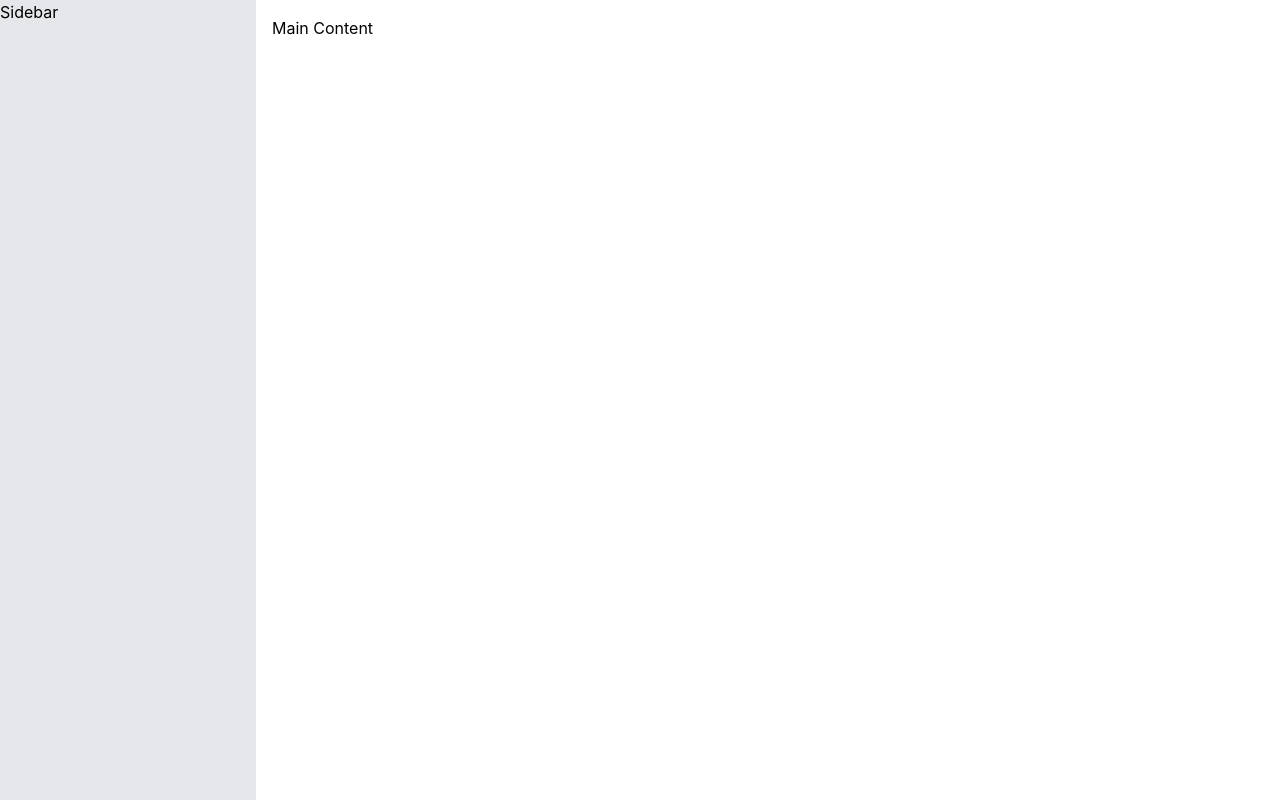
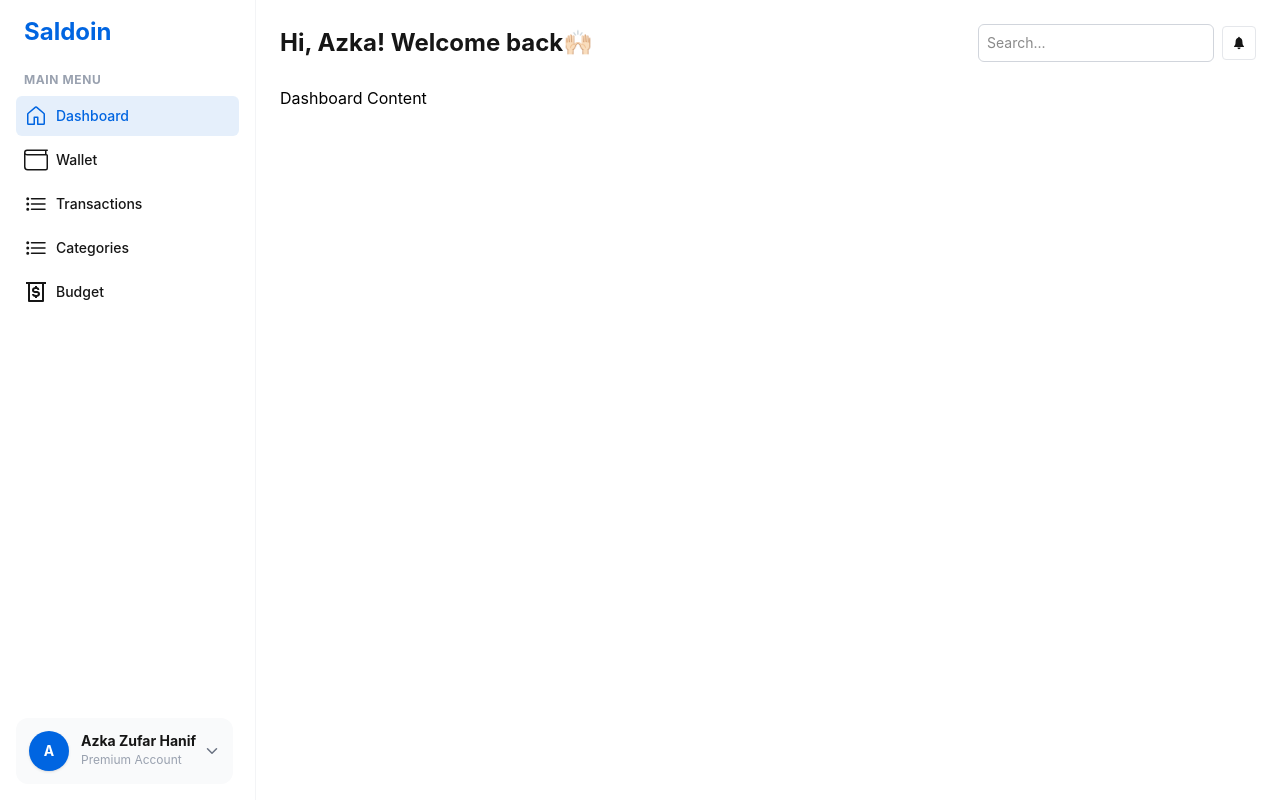
Before and after one commit to azkazhanif/saldoin-web, a React (Vite) app: page /dashboard in a window 1280 px wide. Built offline with nearby package versions, Linux system fonts and the light colour scheme.

Commit message:
feat (dashboard): add main layout and responsive to mobile

```diff
--- /dev/null
+++ b/src/components/atoms/navigation/NavLink.tsx
@@ -0,0 +1,33 @@
+import React from "react";
+import { useLocation } from "react-router";
+
+interface NavLinkProps {
+  href: string;
+  icon: React.ComponentType<{ className?: string }>;
+  label: string;
+}
+
+const NavLink = ({ href, icon: Icon, label }: NavLinkProps) => {
+  const location = useLocation();
+  const isActive = href === "/"
+    ? location.pathname === "/"
+    : href !== "" && location.pathname.startsWith(href);
+
+  return (
+    <li className="flex-1 md:flex-initial">
+      <a
+        href={href || "#"}
+        className={`text-black font-medium text-xs md:text-sm flex flex-col md:flex-row items-center gap-1 md:gap-2 p-2 rounded-md transition-all justify-center md:justify-start ${
+          isActive
+            ? "text-blue bg-blue/10"
+            : "hover:text-blue hover:bg-blue/10"
+        }`}
+      >
+        <Icon className="w-5 h-5 md:w-6 md:h-6" />
+        <span className="text-[10px] md:text-sm">{label}</span>
+      </a>
+    </li>
+  );
+};
+
+export default NavLink;
--- /dev/null
+++ b/src/components/organisms/main/Header.tsx
@@ -0,0 +1,20 @@
+import Input from "../../atoms/form/Input";
+import { IoIosNotifications } from "react-icons/io";
+
+const Header = () => {
+  return (
+    <header className="flex items-center justify-between">
+      <h1 className="text-2xl font-bold text-black">
+        Hi, Azka! Welcome back🙌🏻
+      </h1>
+      <div className="flex items-center space-x-2">
+        <Input type="text" placeholder="Search..." id="search" name="search" />
+        <button className="bg-white border border-gray-200 p-2 rounded text-black">
+          <IoIosNotifications />
+        </button>
+      </div>
+    </header>
+  );
+};
+
+export default Header;
--- /dev/null
+++ b/src/components/organisms/main/Sidebar.tsx
@@ -0,0 +1,116 @@
+import { useState, useEffect, useRef } from "react";
+import { BiMoneyWithdraw } from "react-icons/bi";
+import { BsWallet } from "react-icons/bs";
+import { GoHome } from "react-icons/go";
+import {
+  IoListOutline,
+  IoSettingsOutline,
+  IoLogOutOutline,
+  IoChevronUpOutline,
+  IoChevronDownOutline
+} from "react-icons/io5";
+import NavLink from "../../atoms/navigation/NavLink";
+
+const Sidebar = () => {
+  const [isMenuOpen, setIsMenuOpen] = useState(false);
+  const dropdownRef = useRef<HTMLDivElement>(null);
+
+  // Close dropdown when clicking outside
+  useEffect(() => {
+    const handleClickOutside = (event: MouseEvent) => {
+      if (dropdownRef.current && !dropdownRef.current.contains(event.target as Node)) {
+        setIsMenuOpen(false);
+      }
+    };
+    document.addEventListener("mousedown", handleClickOutside);
+    return () => {
+      document.removeEventListener("mousedown", handleClickOutside);
+    };
+  }, []);
+
+  const handleSettingsClick = () => {
+    console.log("Navigate to Settings");
+    setIsMenuOpen(false);
+  };
+
+  const handleLogoutClick = () => {
+    console.log("Perform Logout");
+    setIsMenuOpen(false);
+  };
+
+  return (
+    <aside className="fixed bottom-0 left-0 right-0 h-16 bg-white border-t border-gray-100 flex flex-row items-center justify-between px-4 z-50 md:relative md:bottom-auto md:left-auto md:right-auto md:h-screen md:sticky md:top-0 md:flex-col md:justify-between md:p-4 md:border-r md:border-t-0">
+
+      {/* Brand & Main Menu Container */}
+      <div className="flex flex-row md:flex-col items-center md:items-start justify-between md:justify-start w-full md:gap-6 flex-1 md:flex-initial">
+
+        {/* Brand Logo - Desktop Only */}
+        <a href="/dashboard" className="hidden md:block text-blue font-bold text-2xl px-2">
+          Saldoin
+        </a>
+
+        {/* Navigation Menu */}
+        <div className="w-full">
+          <p className="hidden md:block text-gray-400 font-bold text-xs uppercase tracking-wider px-2 mb-2">Main Menu</p>
+          <ul className="flex flex-row md:flex-col items-center md:items-stretch justify-around md:justify-start gap-1 w-full">
+            <NavLink href="/dashboard" icon={GoHome} label="Dashboard" />
+            <NavLink href="" icon={BsWallet} label="Wallet" />
+            <NavLink href="" icon={IoListOutline} label="Transactions" />
+            <NavLink href="" icon={IoListOutline} label="Categories" />
+            <NavLink href="" icon={BiMoneyWithdraw} label="Budget" />
+          </ul>
+        </div>
+      </div>
+
+      {/* Bottom Section: Profile Card & Dropdown */}
+      <div className="relative flex-shrink-0 ml-4 md:ml-0 md:w-full" ref={dropdownRef}>
+        {/* Dropdown Popup */}
+        {isMenuOpen && (
+          <div className="absolute bottom-full right-0 md:left-0 md:right-0 mb-2 w-48 md:w-auto bg-white border border-gray-100 rounded-xl shadow-lg py-2 z-50 flex flex-col gap-1 transition-all duration-200">
+            <button
+              onClick={handleSettingsClick}
+              className="w-full text-left px-4 py-2 text-sm text-black font-medium flex items-center gap-2 hover:bg-gray-50 transition-colors cursor-pointer"
+            >
+              <IoSettingsOutline className="w-5 h-5 text-gray-500" />
+              Settings
+            </button>
+            <button
+              onClick={handleLogoutClick}
+              className="w-full text-left px-4 py-2 text-sm text-red-600 font-medium flex items-center gap-2 hover:bg-red-50 transition-colors cursor-pointer"
+            >
+              <IoLogOutOutline className="w-5 h-5 text-red-500" />
+              Log out
+            </button>
+          </div>
+        )}
+
+        {/* Clickable Profile Card */}
+        <button
+          onClick={() => setIsMenuOpen(!isMenuOpen)}
+          className={`rounded-full md:rounded-xl p-1 md:p-3 flex items-center justify-between gap-2 border transition-all duration-200 cursor-pointer ${
+            isMenuOpen
+              ? "bg-blue/5 border-blue/20 ring-2 ring-blue/10 md:ring-2 md:ring-blue/10"
+              : "bg-gray-50 hover:bg-gray-100 border-transparent"
+          }`}
+        >
+          <div className="flex items-center gap-3">
+            <div className="w-8 h-8 md:w-10 md:h-10 rounded-full bg-blue text-white flex items-center justify-center font-bold text-sm shadow-sm flex-shrink-0">
+              A
+            </div>
+            <div className="hidden md:block text-left">
+              <p className="text-black font-bold text-sm leading-none">Azka Zufar Hanif</p>
+              <p className="text-gray-400 text-xs mt-1">Premium Account</p>
+            </div>
+          </div>
+          {isMenuOpen ? (
+            <IoChevronUpOutline className="hidden md:block w-4 h-4 text-gray-500 flex-shrink-0" />
+          ) : (
+            <IoChevronDownOutline className="hidden md:block w-4 h-4 text-gray-500 flex-shrink-0" />
+          )}
+        </button>
+      </div>
+    </aside>
+  );
+};
+
+export default Sidebar;
--- /dev/null
+++ b/src/layouts/MainLayout.tsx
@@ -0,0 +1,21 @@
+import React from "react";
+import Header from "../components/organisms/main/Header";
+import Sidebar from "../components/organisms/main/Sidebar";
+
+const MainLayout = ({ children }: { children: React.ReactNode }) => {
+  return (
+    <div className="min-h-screen bg-white">
+      <div className="flex flex-col md:grid md:grid-cols-5 min-h-screen">
+        <Sidebar />
+        <div className="flex-1 md:col-span-4 p-4 md:p-6 pb-24 md:pb-6 flex flex-col gap-6">
+          <Header />
+          <main className="flex-1">
+            {children}
+          </main>
+        </div>
+      </div>
+    </div>
+  );
+};
+
+export default MainLayout;
--- a/src/pages/main/Dashboard.tsx
+++ b/src/pages/main/Dashboard.tsx
@@ -1,12 +1,7 @@
-import React from "react";
+import MainLayout from "../../layouts/MainLayout";
 
 const Dashboard = () => {
-  return (
-    <div className="grid grid-cols-5">
-      <div className="col-span-1 bg-gray-200 h-screen">Sidebar</div>
-      <div className="col-span-4 p-4">Main Content</div>
-    </div>
-  );
+  return <MainLayout>Dashboard Content</MainLayout>;
 };
 
 export default Dashboard;
```
